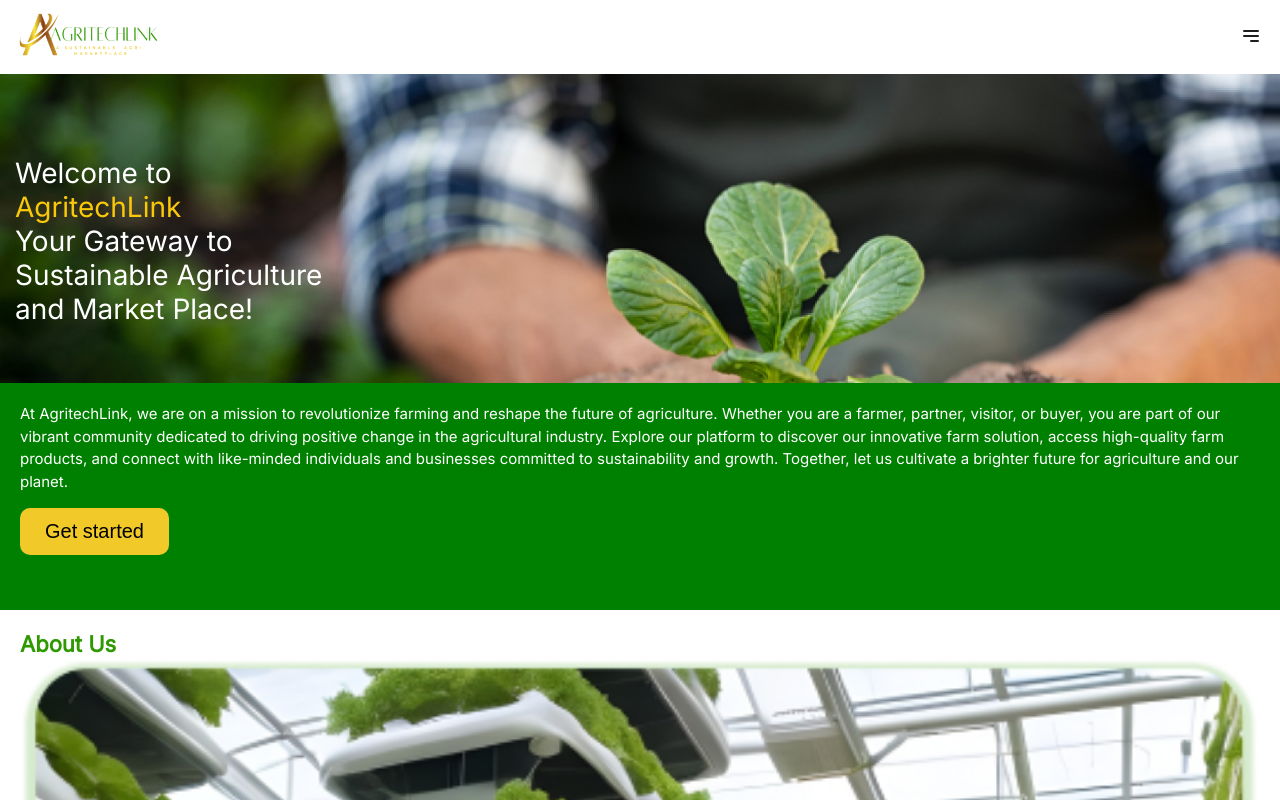
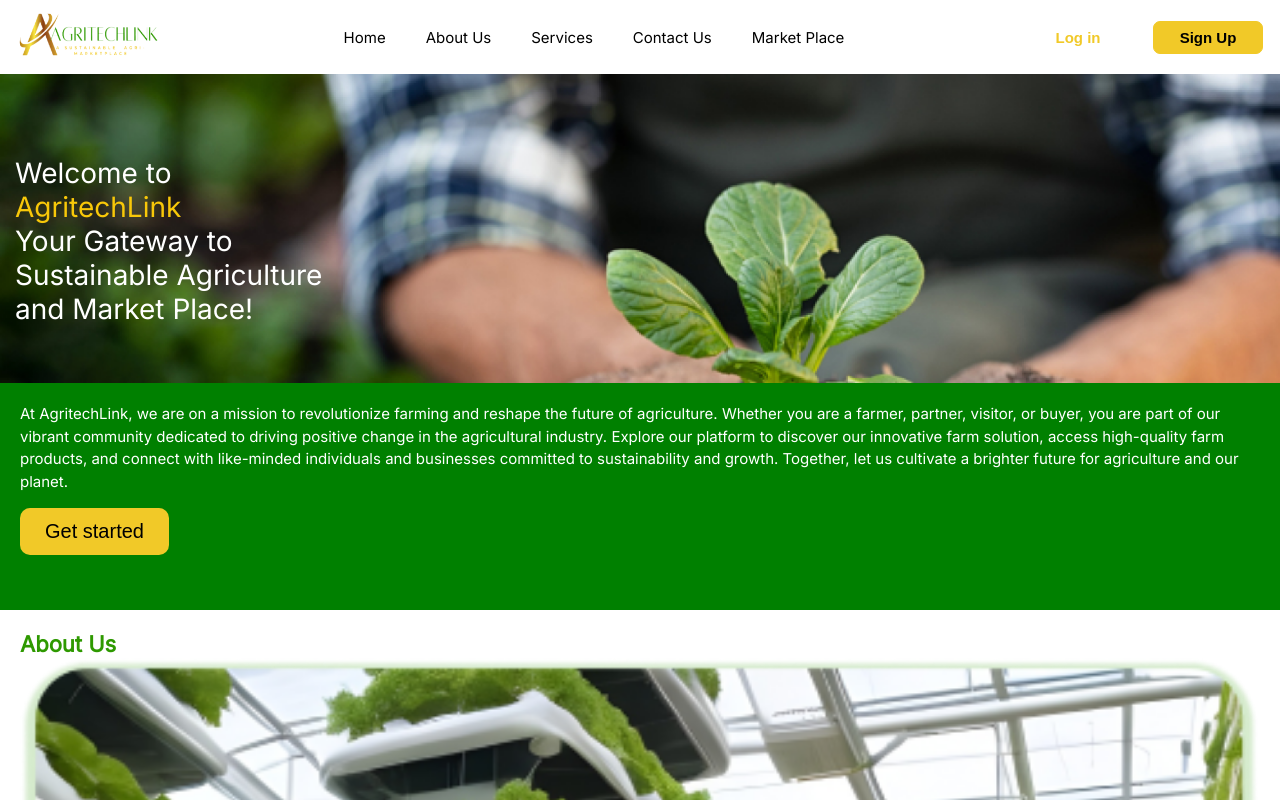
Before and after one commit to Ahnob/agritechcapstonereact, a React (Vite) app: page / in a window 1280 px wide. Shown: the top 800 px of the page. Built offline with nearby package versions, Linux system fonts and the light colour scheme.

Commit message:
worked on the nav-bar for the ipad view

```diff
--- a/src/components/Navbar/Navbars.css
+++ b/src/components/Navbar/Navbars.css
@@ -92,3 +92,15 @@
   background: white;
   cursor: pointer;
 }
+
+@media only screen and (min-width: 768px) {
+  .nav-button,
+  .nav-menu {
+    display: block;
+    display: flex;
+  }
+
+  .hamburger {
+    display: none;
+  }
+}
```
